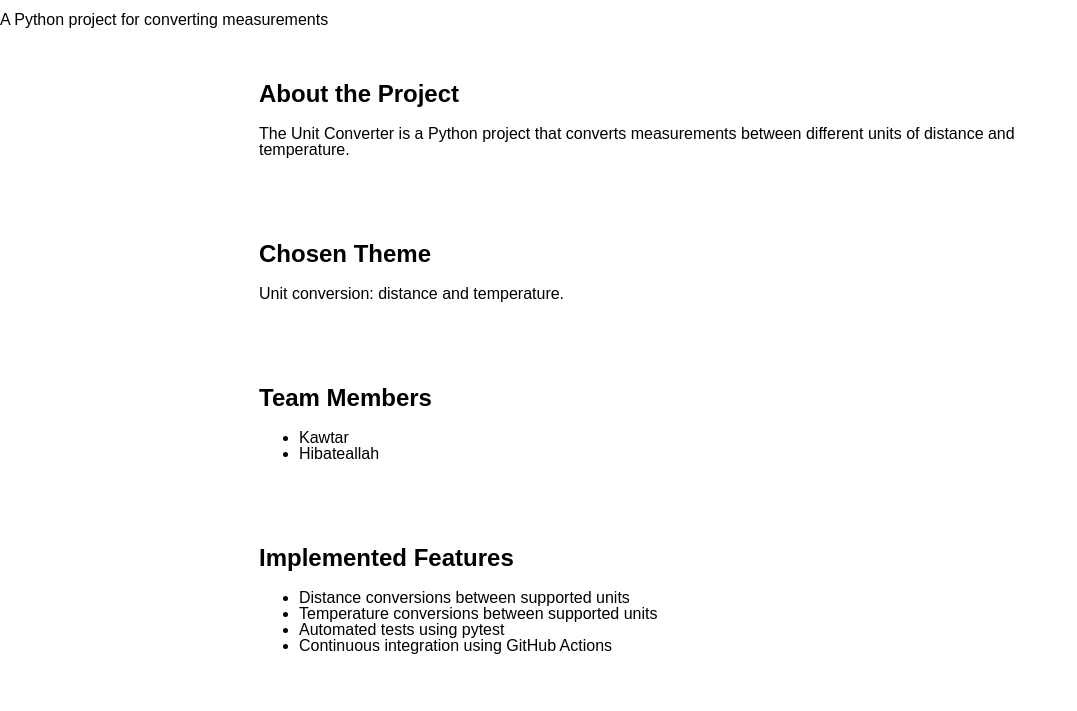
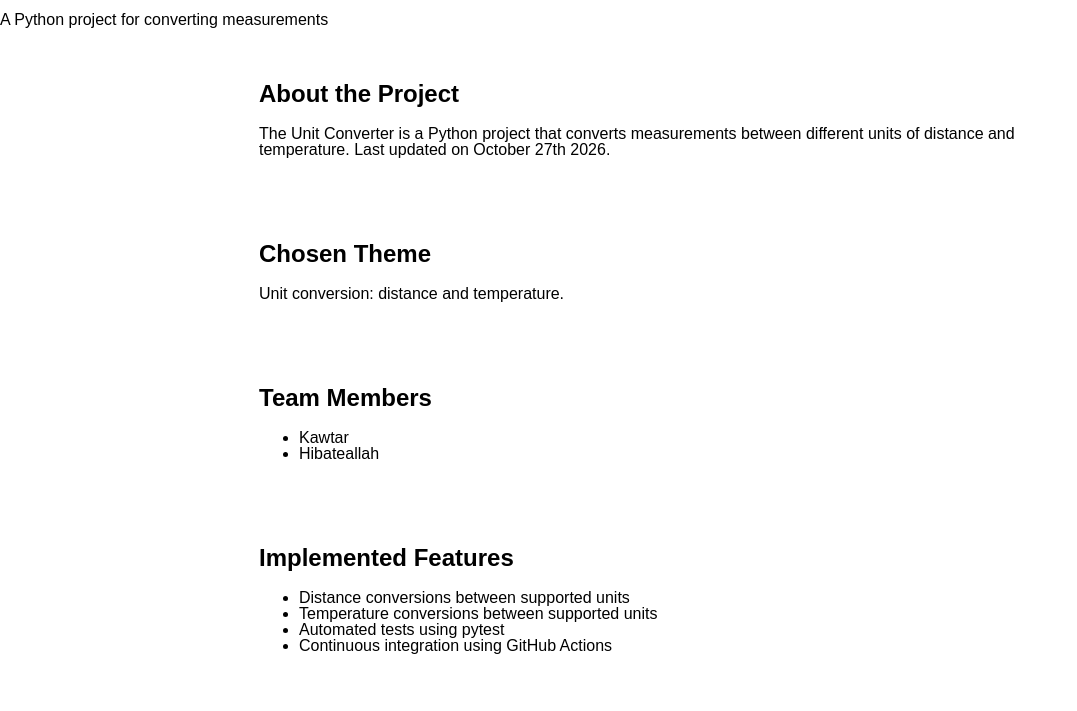
Before and after one commit to hnaboulssi/group2practice2, a plain HTML site: page docs/index.html in a window 1280 px wide. Shown: the part 44-755 px from the top of the page, without its empty margins (0-1077 px from the left). Drawn offline with Linux system fonts and the light colour scheme.

Commit message:
final readme and html small text additions and pages link

```diff
--- a/docs/index.html
+++ b/docs/index.html
@@ -19,6 +19,7 @@
             <p>
                 The Unit Converter is a Python project that converts
                 measurements between different units of distance and temperature.
+                Last updated on October 27th 2026.
             </p>
         </section>
 
```
Also changed, not shown: 1 other file.
